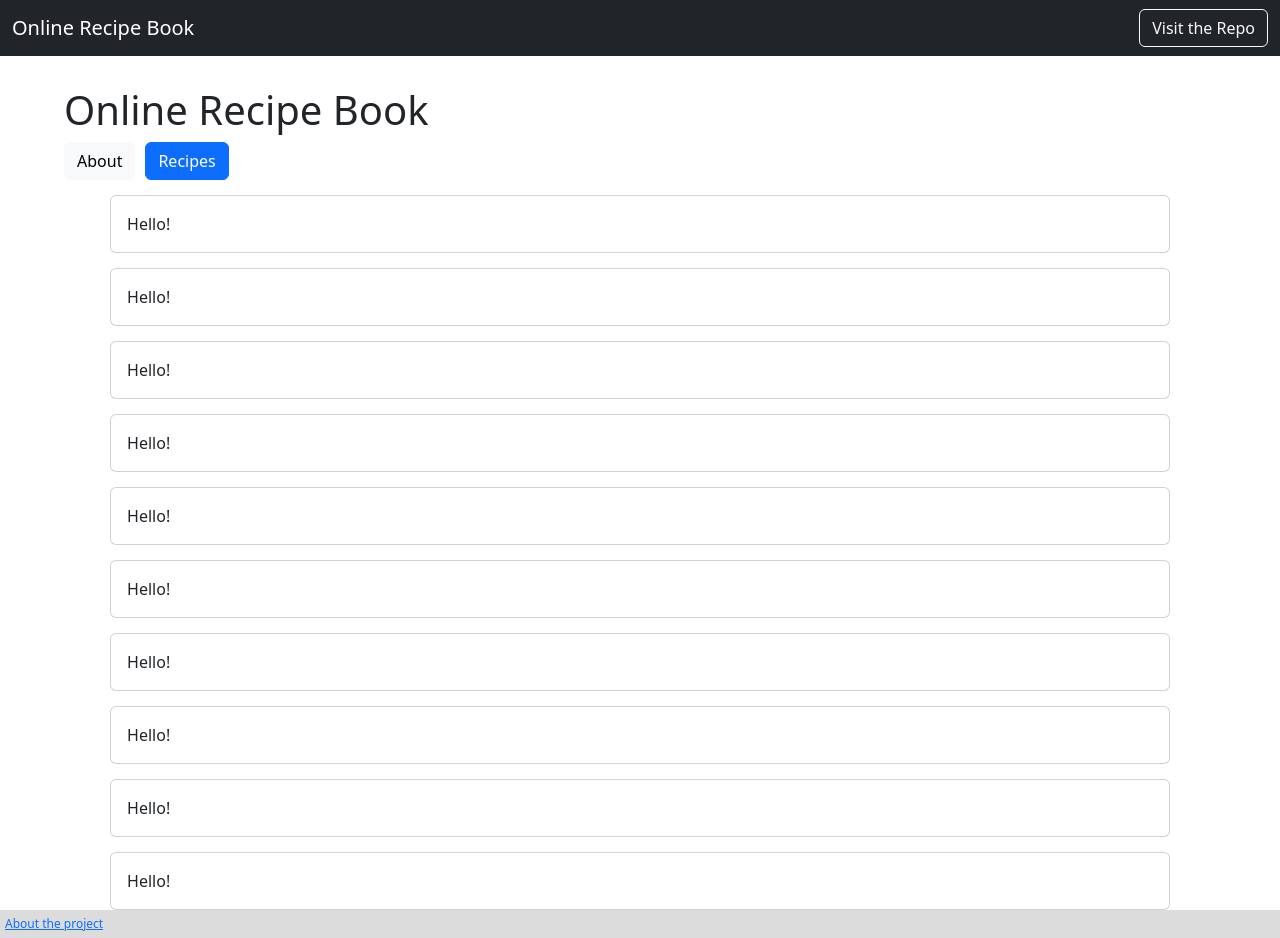
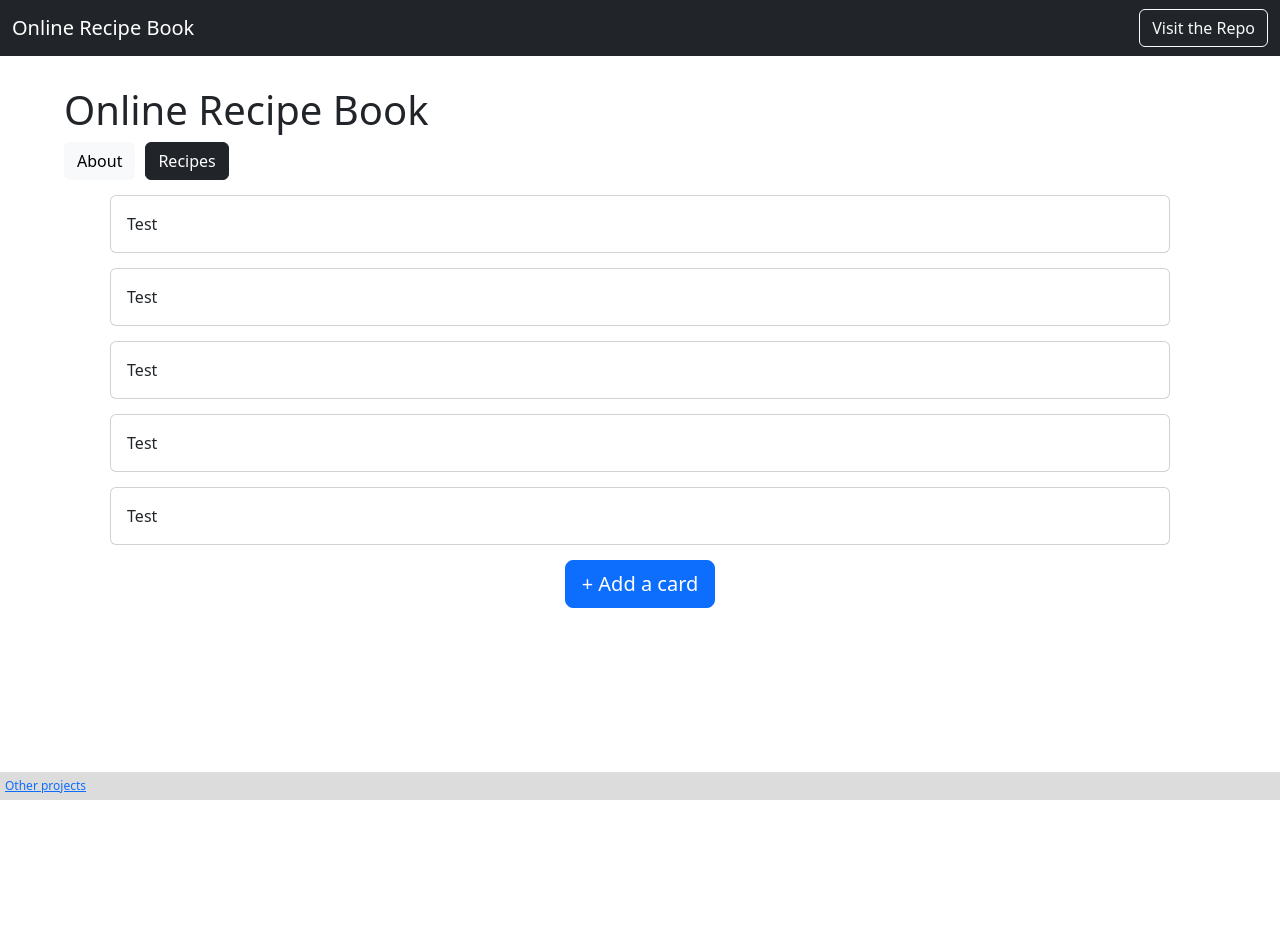
Before and after one commit to BenA03/portfolio-nextjs, a Next.js app: page / in a window 1280 px wide. Both pictures are taken after a click on the button "Recipes". After the commit the page ends 800 px from the top, so only its background shows below. Built offline with nearby package versions, Linux system fonts and the light colour scheme.

Commit message:
can dynamically add cards on button press

```diff
--- a/components/Footer.js
+++ b/components/Footer.js
@@ -6,7 +6,7 @@ const footerText = {
 function Footer() {
     return (
         <footer>
-            <p style={footerText}><a href="https://github.com/BenA03/portfolio-nextjs#readme">About the project</a></p>
+            <p style={footerText}><a href="https://github.com/BenA03?tab=repositories">Other projects</a></p>
         </footer>
     );
 }
--- a/components/NavButton.js
+++ b/components/NavButton.js
@@ -1,6 +1,6 @@
 function NavButton(props) {
     return (
-        <button className={props.shownTab === props.toggleName ? 'btn btn-primary margin-right' : 'btn btn-light margin-right'} onClick={() => props.stateChanger(props.toggleName)}>
+        <button className={props.shownTab === props.toggleName ? 'btn btn-dark margin-right' : 'btn btn-light margin-right'} onClick={() => props.stateChanger(props.toggleName)}>
             {props.toggleName}
         </button>);
 }
--- a/components/Recipes.js
+++ b/components/Recipes.js
@@ -1,23 +1,30 @@
 import RecipeCard from "@/components//RecipeCard";
+import { useState } from "react";
 
-let items = fillItems();
-function fillItems() {
+function instantiateItems() {
     let recipeArr = [];
-    for (let i = 0; i < 10; i++)
-    {
-        recipeArr.push("Hello!");
+    for (let i = 0; i < 5; i++) {
+        recipeArr.push("Test");
     }
     return recipeArr;
 }
 
-let recipeList = items.map((item, index) => {
-    return <RecipeCard key={index} content={item} />
-})
+function alterList(list) {
+    console.log("Hi!");
+    list.push("Hi!");
+}
 
 function Recipes() {
+    const [list, alterList] = useState(instantiateItems());
+    let recipeList = list.map((item, index) => {
+        return <RecipeCard key={index} content={item} />
+    })
     return (
         <>
             {recipeList}
+            <div className="centerFlex">
+                    <button className="btn btn-primary center btn-lg vertical-spacing" onClick={() => alterList([...list, "Hi!"])}>+ Add a card</button>
+            </div>
         </>
     );
 }
--- a/styles/globals.css
+++ b/styles/globals.css
@@ -30,6 +30,12 @@ main {
   margin-right: auto;
 }
 
+.centerFlex
+{
+  display: flex;
+  align-items: center;
+}
+
 .vertical-spacing
 {
   margin-top: 15px;
@@ -37,6 +43,7 @@ main {
 
 footer
 {
+  margin-top: 30px;
   background-color: gainsboro;
 }
 
```
